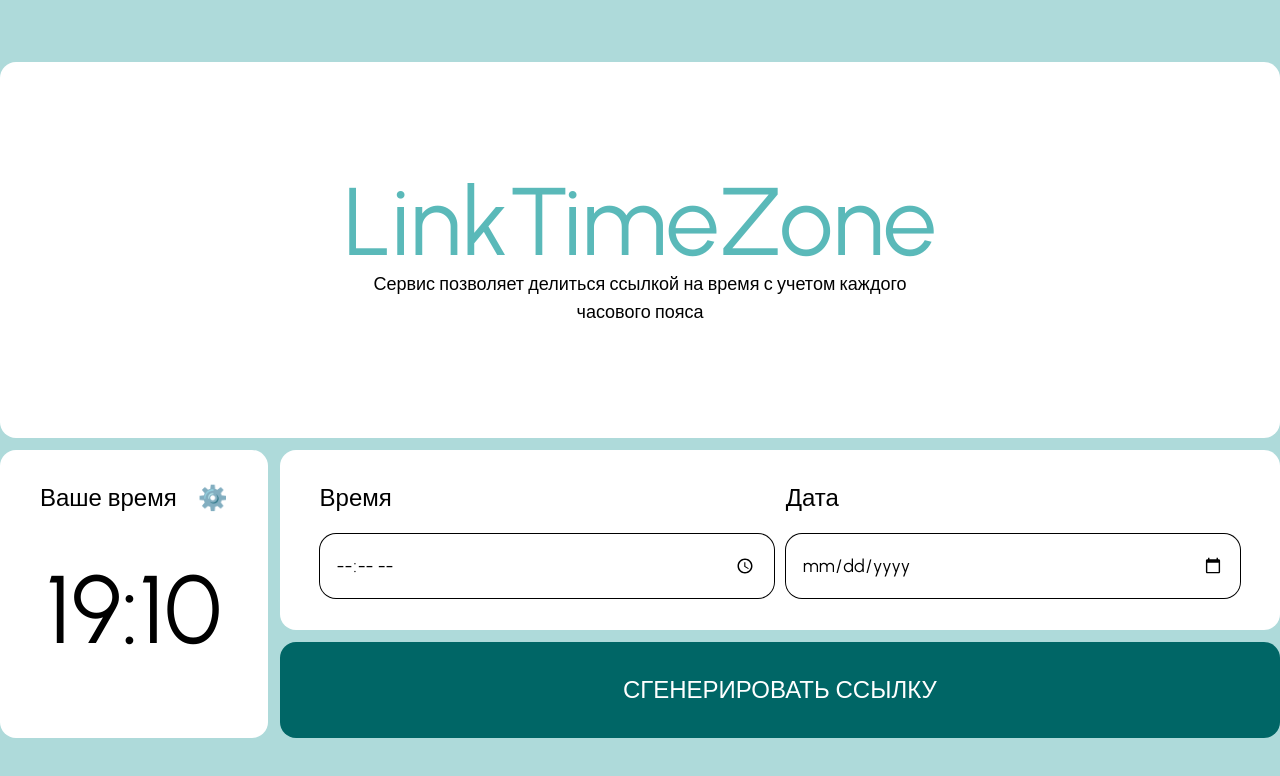
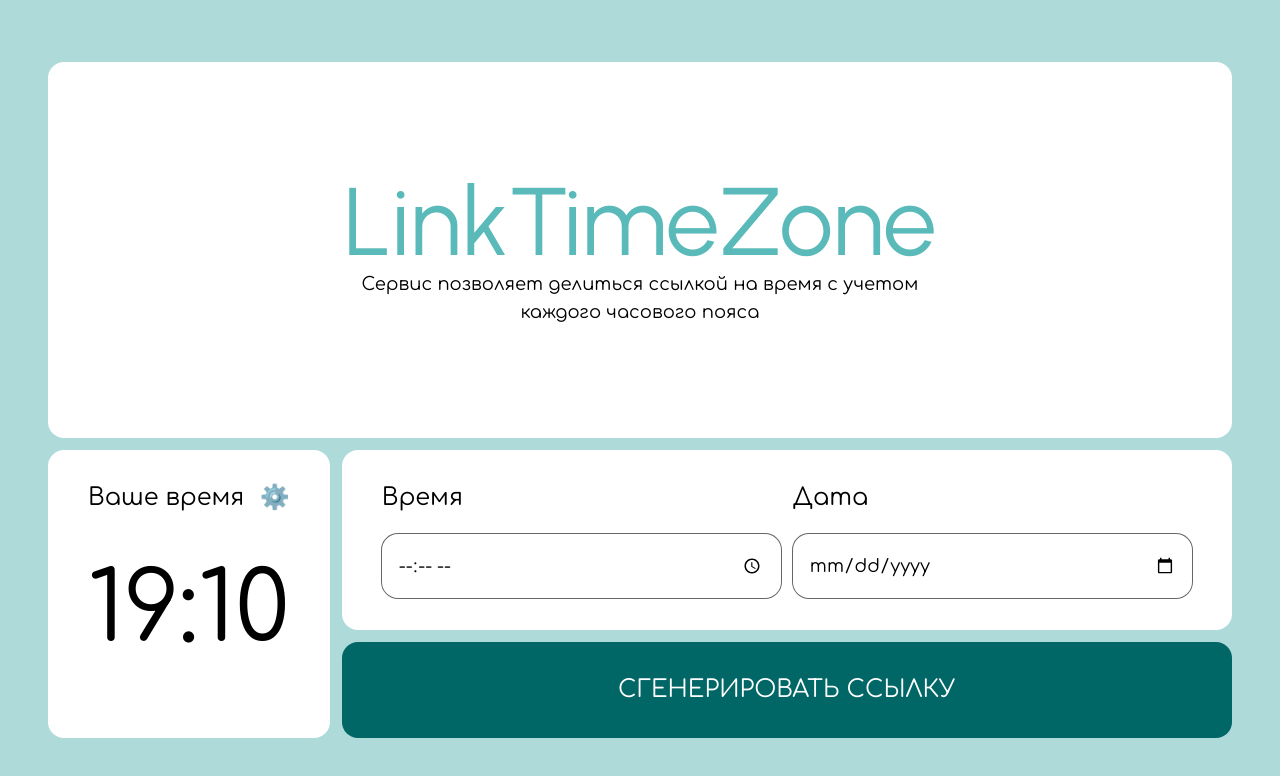
Before and after one commit to eeershov/timelink, a Next.js app: page / in a window 1280 px wide. Shown: the top 776 px of the page. Built offline with nearby package versions, Linux system fonts and the light colour scheme.

Commit message:
refactor: font and css

```diff
--- a/app/layout.tsx
+++ b/app/layout.tsx
@@ -1,8 +1,8 @@
 import type { Metadata } from 'next'
-import { Urbanist } from 'next/font/google'
 import './globals.css'
+import { Comfortaa } from 'next/font/google'
 
-const urbanist = Urbanist({ subsets: ['latin'] })
+const comfortaa = Comfortaa({ subsets: ['cyrillic', 'latin'] })
 
 export const metadata: Metadata = {
   title: 'Create Next App',
@@ -16,7 +16,7 @@ export default function RootLayout({
 }) {
   return (
     <html lang='en'>
-      <body className={urbanist.className}>{children}</body>
+      <body className={comfortaa.className}>{children}</body>
     </html>
   )
 }
--- a/app/page.tsx
+++ b/app/page.tsx
@@ -1,4 +1,6 @@
-// import Image from 'next/image'
+import { Urbanist } from 'next/font/google'
+
+const urbanist = Urbanist({ subsets: ['latin'] })
 
 export default function Home() {
   const timeAndDate = [
@@ -15,10 +17,12 @@ export default function Home() {
   ]
 
   return (
-    <main className='flex min-h-screen flex-col items-center justify-center gap-3 bg-[#AEDADA] 2xl:gap-5 2xl:p-24'>
-      <div className='flex h-auto min-w-full max-w-screen-2xl items-center justify-center rounded-2xl bg-white 2xl:rounded-3xl'>
-        <div className='my-28 w-min 2xl:my-32'>
-          <h1 className='text-center text-8xl font-normal text-[#5AB9B9] 2xl:text-9xl'>
+    <main className='flex min-h-screen w-full flex-col items-center justify-center gap-3 bg-[#AEDADA] px-2 xl:px-12 2xl:gap-5 2xl:px-24'>
+      <div className='flex h-auto min-w-full items-center justify-center rounded-2xl bg-white 2xl:rounded-3xl'>
+        <div className='my-11 w-min md:my-28 2xl:my-32'>
+          <h1
+            className={`${urbanist.className} text-center text-6xl font-normal text-[#5AB9B9] sm:text-7xl md:text-8xl 2xl:text-9xl`}
+          >
             LinkTimeZone
           </h1>
           <p className='text-wrap text-center text-lg 2xl:text-2xl'>
@@ -28,8 +32,8 @@ export default function Home() {
         </div>
       </div>
 
-      <div className='bottom__block flex min-h-72 w-full gap-3 2xl:gap-5'>
-        <div className='flex w-1/4 flex-col rounded-2xl bg-white px-10 py-8 2xl:rounded-3xl'>
+      <div className='bottom__block flex min-h-72 w-full flex-wrap gap-3 md:flex-nowrap 2xl:gap-5'>
+        <div className='flex grow flex-col rounded-2xl bg-white px-10 py-8 md:grow-0 2xl:rounded-3xl'>
           <p className='flex justify-between text-2xl'>
             Ваше время
             <span className='text-2xl'>⚙️</span>
@@ -39,8 +43,8 @@ export default function Home() {
           </div>
         </div>
 
-        <div className='flex w-full flex-col gap-3 2xl:gap-5'>
-          <div className='flex h-full justify-between gap-3 rounded-2xl bg-white px-10 py-8 2xl:gap-5 2xl:rounded-3xl'>
+        <div className='flex grow flex-col gap-3 2xl:gap-5'>
+          <div className='flex h-full flex-wrap justify-between gap-3 rounded-2xl bg-white px-10 py-8 md:flex-nowrap 2xl:gap-5 2xl:rounded-3xl'>
             {timeAndDate.map((item) => {
               return (
                 <div key={item.name} className='w-full'>
@@ -48,7 +52,7 @@ export default function Home() {
                   <input
                     placeholder={item.placeholder}
                     type={item.type}
-                    className='h-16 w-full rounded-2xl bg-white p-4 text-lg ring-1 ring-black 2xl:rounded-3xl 2xl:text-2xl'
+                    className='h-16 w-full rounded-2xl bg-white p-4 text-lg ring-1 ring-[#666666] hover:ring-2 hover:ring-[#5AB9B9]  focus:outline-[#006666] 2xl:rounded-3xl 2xl:text-2xl'
                   ></input>
                 </div>
               )
```
